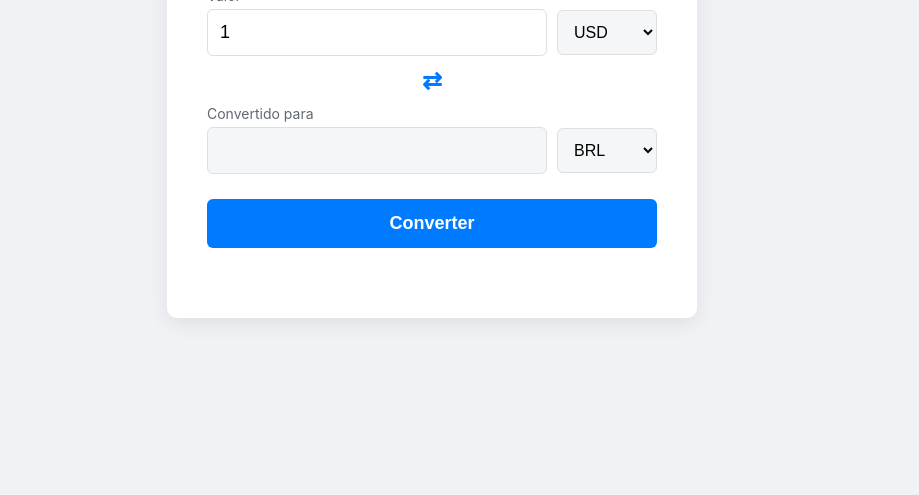
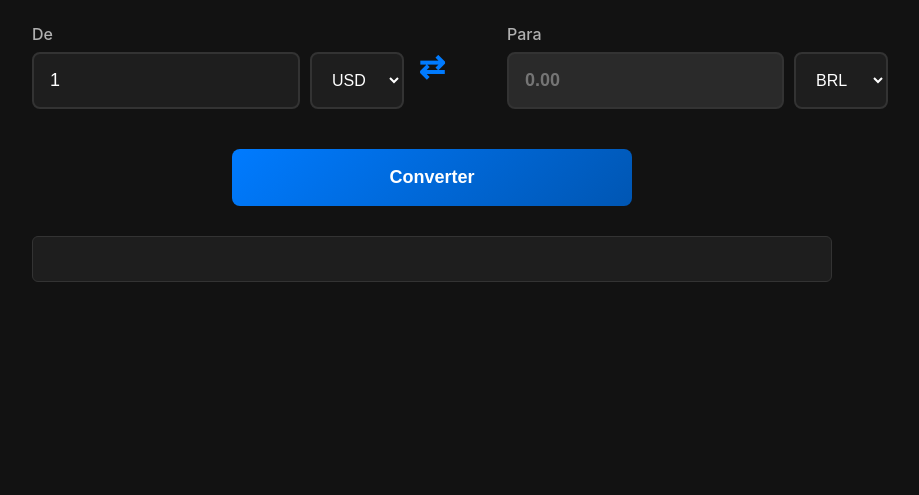
Before and after one commit to affonsohellmuth/CoinEx, a plain HTML site: page frontend/index.html in a window 1280 px wide. Shown: the part 305-800 px from the top of the page, without its empty margins (208-1127 px from the left). Drawn offline with Linux system fonts and the light colour scheme.

Commit message:
tema escuro

```diff
--- a/frontend/css/style.css
+++ b/frontend/css/style.css
@@ -1,103 +1,161 @@
 body {
     font-family: -apple-system, BlinkMacSystemFont, "Segoe UI", Roboto, sans-serif;
-    background-color: #f0f2f5;
+    background-color: #121212;
+    color: #e0e0e0;
     display: flex;
     justify-content: center;
     align-items: center;
-    height: 100vh;
+    min-height: 100vh;
     margin: 0;
+    padding: 20px;
+    box-sizing: border-box;
 }
 
 .container {
-    background-color: white;
-    padding: 30px 40px;
-    border-radius: 10px;
-    box-shadow: 0 6px 20px rgba(0, 0, 0, 0.08);
+    width: 100%;
+    max-width: 800px;
     text-align: center;
-    width: 90%;
-    max-width: 450px;
 }
 
 h1 {
-    color: #1c1e21;
-    margin-bottom: 25px;
+    color: #ffffff;
+    margin-bottom: 40px;
     font-weight: 600;
+    font-size: 2.5rem;
 }
 
-.conversor-box {
+.conversor-container {
     display: flex;
-    flex-direction: column;
-    gap: 15px;
-    margin-bottom: 25px;
+    gap: 30px;
+    align-items: center;
+    justify-content: center;
+    margin-bottom: 40px;
+    flex-wrap: wrap;
 }
 
-.grupo-linha {
-    display: grid;
-    grid-template-columns: 1fr 100px;
-    gap: 10px;
-    align-items: center;
-    position: relative;
+.grupo-moeda {
+    flex: 1;
+    min-width: 300px;
+    max-width: 350px;
 }
 
-.grupo-linha label {
-    grid-column: 1 / -1;
+.grupo-moeda label {
+    display: block;
     text-align: left;
-    font-size: 14px;
-    color: #606770;
-    margin-bottom: -5px;
+    font-size: 16px;
+    color: #b0b0b0;
+    margin-bottom: 8px;
+    font-weight: 500;
+}
+
+.input-group {
+    display: flex;
+    gap: 10px;
 }
 
 input[type="number"], input[type="text"] {
-    width: 100%;
-    padding: 12px;
-    border: 1px solid #dddfe2;
-    border-radius: 6px;
+    flex: 2;
+    padding: 16px;
+    border: 2px solid #333333;
+    border-radius: 8px;
     font-size: 18px;
+    background-color: #1e1e1e;
+    color: #ffffff;
     box-sizing: border-box;
+    transition: border-color 0.3s ease;
+}
+
+input[type="number"]:focus, input[type="text"]:focus {
+    outline: none;
+    border-color: #007bff;
 }
 
 input[type="text"][readonly] {
-    background-color: #f5f6f7;
+    background-color: #2a2a2a;
     font-weight: bold;
-    color: #1c1e21;
+    color: #4caf50;
 }
 
 select {
-    padding: 12px;
-    border: 1px solid #dddfe2;
-    border-radius: 6px;
+    flex: 1;
+    padding: 16px;
+    border: 2px solid #333333;
+    border-radius: 8px;
     font-size: 16px;
-    background-color: #f5f6f7;
+    background-color: #1e1e1e;
+    color: #ffffff;
     cursor: pointer;
+    transition: border-color 0.3s ease;
+}
+
+select:focus {
+    outline: none;
+    border-color: #007bff;
 }
 
 .icone-troca {
     color: #007bff;
-    font-size: 24px;
+    font-size: 32px;
     font-weight: bold;
-    margin: -5px 0;
+    margin: 0 20px;
+    display: flex;
+    align-items: center;
+    justify-content: center;
+    min-width: 50px;
 }
 
 button {
     width: 100%;
-    padding: 14px;
-    background-color: #007bff;
+    max-width: 400px;
+    padding: 18px;
+    background: linear-gradient(135deg, #007bff, #0056b3);
     color: white;
     border: none;
-    border-radius: 6px;
+    border-radius: 8px;
     font-size: 18px;
     font-weight: bold;
     cursor: pointer;
-    transition: background-color 0.2s ease-in-out;
+    transition: all 0.3s ease;
+    margin-bottom: 30px;
 }
 
 button:hover {
-    background-color: #0056b3;
+    background: linear-gradient(135deg, #0056b3, #004494);
+    transform: translateY(-2px);
+    box-shadow: 0 4px 12px rgba(0, 123, 255, 0.3);
+}
+
+button:active {
+    transform: translateY(0);
 }
 
 #info-taxa {
-    margin-top: 20px;
-    font-size: 14px;
-    color: #606770;
-    min-height: 20px;
+    font-size: 16px;
+    color: #b0b0b0;
+    min-height: 24px;
+    padding: 10px;
+    border-radius: 6px;
+    background-color: #1e1e1e;
+    border: 1px solid #333333;
 }
+
+@media (max-width: 768px) {
+    .conversor-container {
+        flex-direction: column;
+        gap: 20px;
+    }
+
+    .icone-troca {
+        transform: rotate(90deg);
+        margin: 10px 0;
+    }
+
+    h1 {
+        font-size: 2rem;
+    }
+
+    .grupo-moeda {
+        min-width: 100%;
+        max-width: 100%;
+    }
+}
--- a/frontend/index.html
+++ b/frontend/index.html
@@ -9,24 +9,30 @@
 <body>
     <div class="container">
         <h1>Conversor de Moedas</h1>
-        <div class="conversor-box">
-            <div class="grupo-linha">
-                <label for="valor-base">Valor</label>
-                <input type="number" id="valor-base" value="1" min="0">
-                <select id="moeda-base"></select>
+
+        <div class="conversor-container">
+            <div class="grupo-moeda">
+                <label for="valor-base">De</label>
+                <div class="input-group">
+                    <input type="number" id="valor-base" value="1" min="0" placeholder="0.00">
+                    <select id="moeda-base"></select>
+                </div>
             </div>
 
             <div class="icone-troca">⇄</div>
 
-            <div class="grupo-linha">
-                 <label for="moeda-destino">Convertido para</label>
-                 <input type="text" id="valor-destino" readonly>
-                <select id="moeda-destino"></select>
+            <div class="grupo-moeda">
+                <label for="valor-destino">Para</label>
+                <div class="input-group">
+                    <input type="text" id="valor-destino" readonly placeholder="0.00">
+                    <select id="moeda-destino"></select>
+                </div>
             </div>
         </div>
+
         <button id="btn-converter">Converter</button>
-        <div id="info-taxa">
-            </div>
+
+        <div id="info-taxa"></div>
     </div>
 
     <script src="js/script.js"></script>
--- a/frontend/js/script.js
+++ b/frontend/js/script.js
@@ -38,7 +38,7 @@ document.addEventListener('DOMContentLoaded', () => {
             return;
         }
 
-        infoTaxaDiv.textContent = 'Buscando...';
+        infoTaxaDiv.textContent = 'Buscando cotação...';
         valorDestinoInput.value = '...';
 
         try {
@@ -52,7 +52,10 @@ document.addEventListener('DOMContentLoaded', () => {
 
             const valorFinal = valor * taxa;
 
-            valorDestinoInput.value = valorFinal.toLocaleString('pt-BR', { style: 'currency', currency: destino });
+            valorDestinoInput.value = valorFinal.toLocaleString('pt-BR', {
+                minimumFractionDigits: 2,
+                maximumFractionDigits: 6
+            });
 
             infoTaxaDiv.textContent = `Taxa: 1 ${base} = ${taxa.toFixed(6)} ${destino}`;
 
@@ -63,4 +66,10 @@ document.addEventListener('DOMContentLoaded', () => {
     };
 
     btnConverter.addEventListener('click', converterMoeda);
+
+    valorBaseInput.addEventListener('keypress', (e) => {
+        if (e.key === 'Enter') {
+            converterMoeda();
+        }
+    });
 });
```
